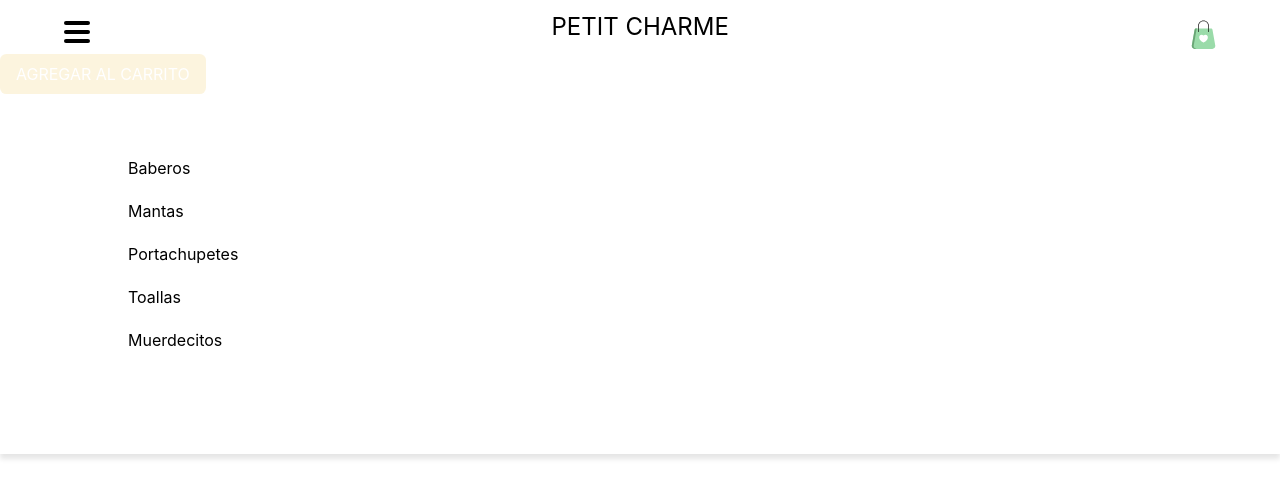
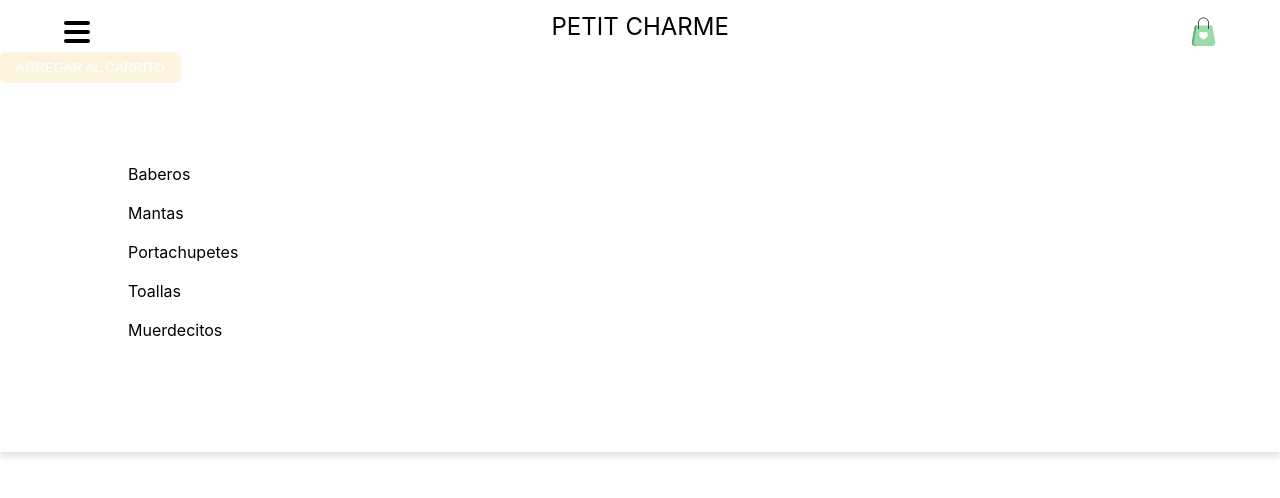
Before and after one commit to raul-pereyra/ecommerce-petit-charme, a React (Create React App) app: page / in a window 1280 px wide. Shown: the top 498 px of the page. Built offline with nearby package versions, Linux system fonts and the light colour scheme.

Commit message:
se quitaron lineas que importaban bootstrap

```diff
--- a/src/App.jsx
+++ b/src/App.jsx
@@ -1,5 +1,4 @@
 import './App.css';
-import 'bootstrap/dist/css/bootstrap.min.css';
 import NavbarComponent from './components/navbar/';
 import ButtonComponent from './components/button';
 
--- a/src/components/navbar/style.css
+++ b/src/components/navbar/style.css
@@ -19,7 +19,8 @@
     background-color: white;
     color: white;
     padding: 1rem 0 0 4rem;
-    border: none;}
+    border: none;
+    cursor: pointer;}
 .dropdown-content {
     display: none;
     position: absolute;
--- a/src/containers/CartWidget/style.css
+++ b/src/containers/CartWidget/style.css
@@ -2,7 +2,8 @@
     background-color: white;
     color: white;
     padding: 1rem 4rem 0 0;
-    border: none;}
+    border: none;
+    cursor: pointer;}
 .list__cart {
     display: none;
     position: absolute;
```
